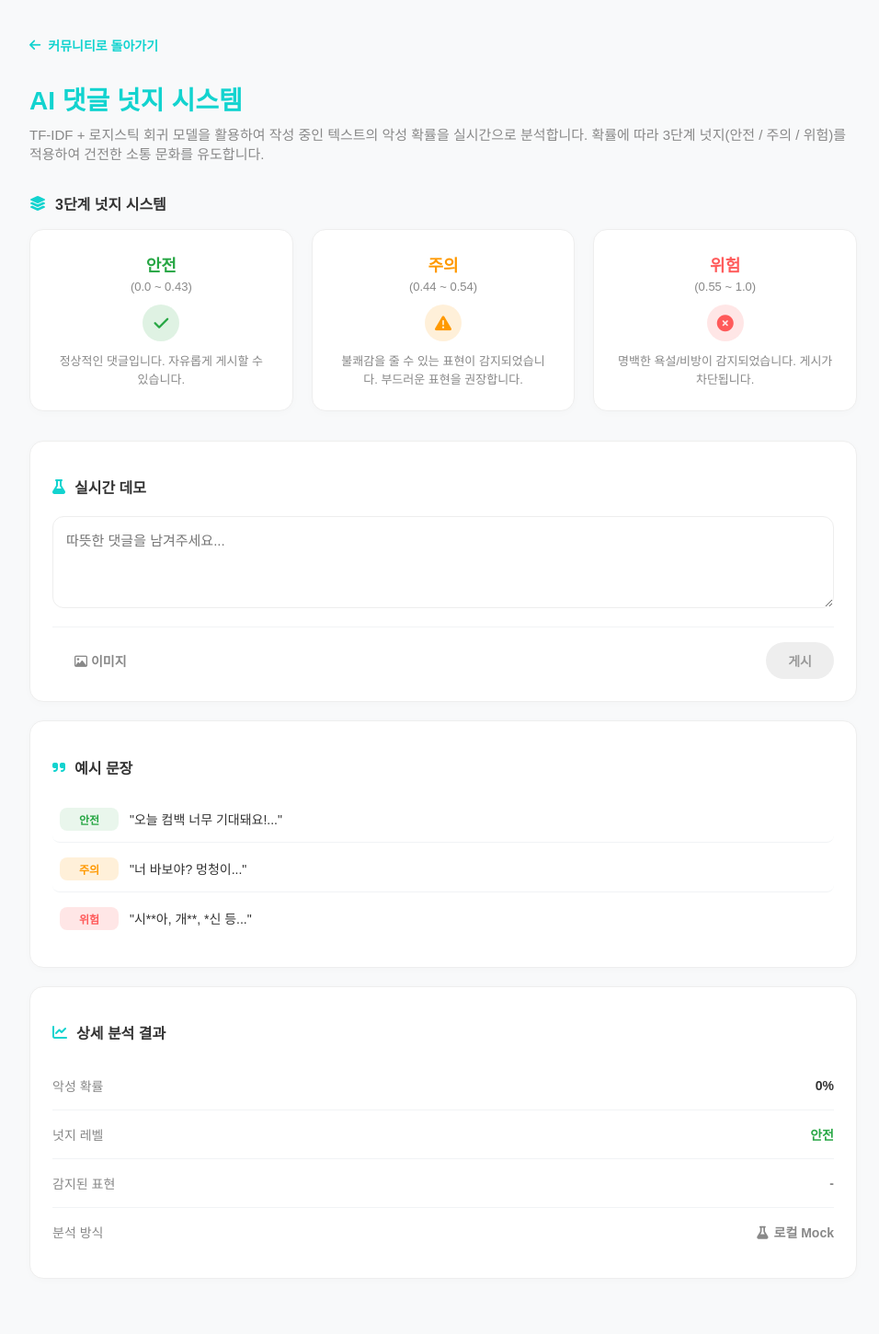
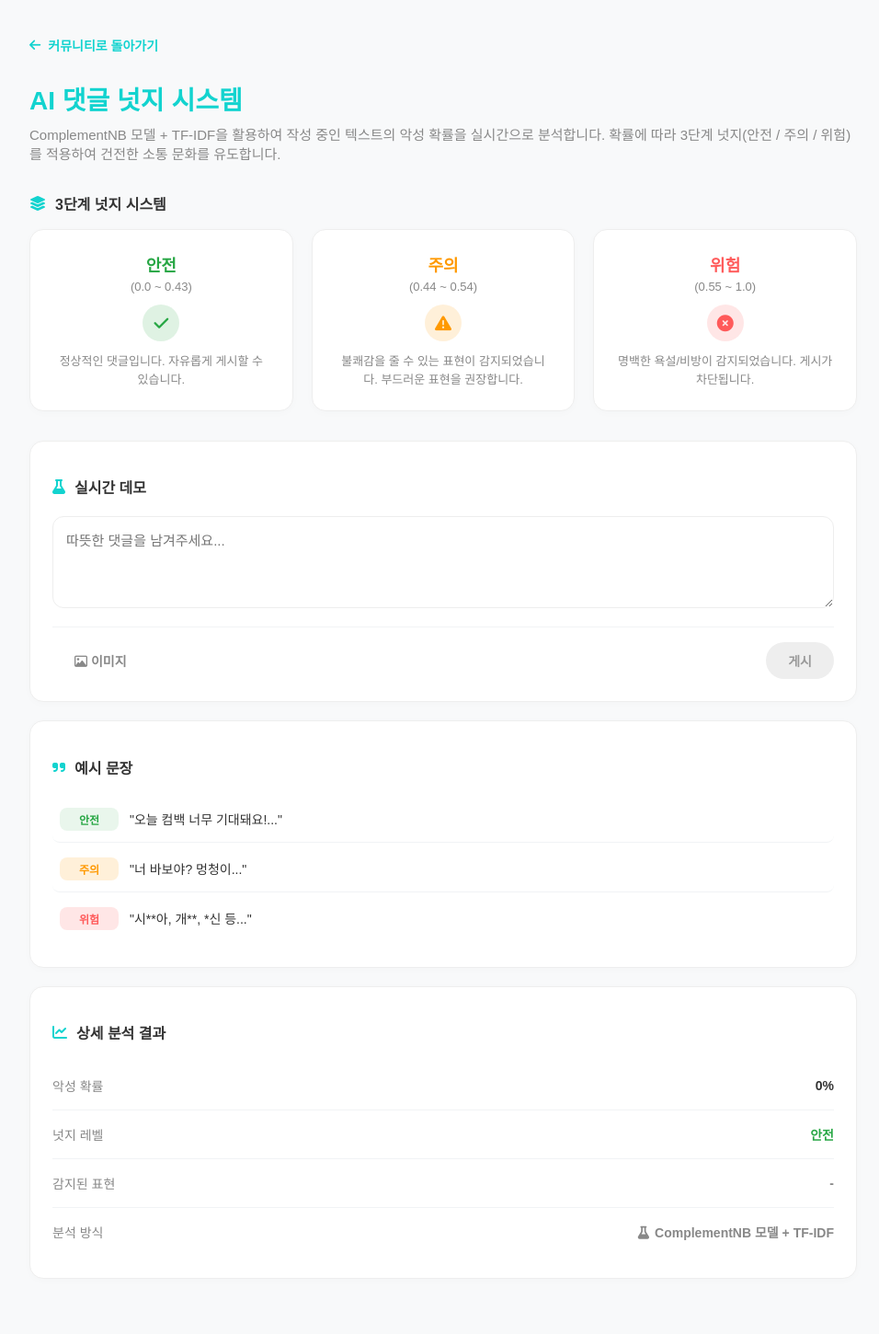
Before and after one commit to PYongju/gds_fastapi_azure, a FastAPI app: page /demo in a window 1280 px wide. Shown: the part 61-1511 px from the top of the page at 92% size, without its empty margins (158-1114 px from the left). Run offline with FastAPI, Linux system fonts and the light colour scheme; some web fonts are replaced.

Commit message:
ui수정

```diff
--- a/templates/demo.html
+++ b/templates/demo.html
@@ -136,7 +136,7 @@
         </a>
 
         <h1 class="admin-title">AI 댓글 넛지 시스템</h1>
-        <p class="admin-desc">TF-IDF + 로지스틱 회귀 모델을 활용하여 작성 중인 텍스트의 악성 확률을 실시간으로 분석합니다. 확률에 따라 3단계 넛지(안전 / 주의 / 위험)를 적용하여 건전한 소통 문화를 유도합니다.</p>
+        <p class="admin-desc">ComplementNB 모델 + TF-IDF을 활용하여 작성 중인 텍스트의 악성 확률을 실시간으로 분석합니다. 확률에 따라 3단계 넛지(안전 / 주의 / 위험)를 적용하여 건전한 소통 문화를 유도합니다.</p>
 
         <!-- 3단계 넛지 시스템 -->
         <h2 class="admin-list-title" style="margin-bottom: 16px;"><i class="fa-solid fa-layer-group"></i> 3단계 넛지 시스템</h2>
@@ -219,7 +219,7 @@
                 </li>
                 <li class="admin-list-item">
                     <span class="key">분석 방식</span>
-                    <span class="val" style="color: var(--text-sub);"><i class="fa-solid fa-flask" style="margin-right:6px;"></i>로컬 Mock</span>
+                    <span class="val" style="color: var(--text-sub);"><i class="fa-solid fa-flask" style="margin-right:6px;"></i>ComplementNB 모델 + TF-IDF</span>
                 </li>
             </ul>
         </section>
```
